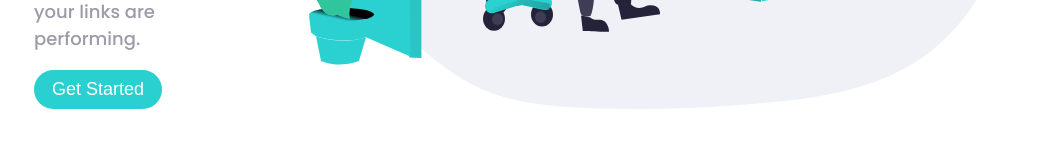
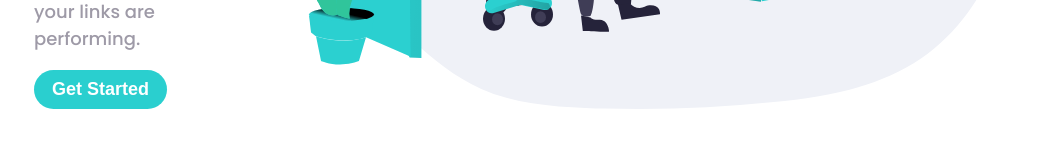
Before and after one commit to kirontoo/url-shortly, a React (Create React App) app: page / in a window 1280 px wide. Shown: the part 555-715 px from the top of the page, without its empty margins (158-1209 px from the left). Built offline with nearby package versions, Linux system fonts and the light colour scheme.

Commit message:
Change font weight and cursor on hover

```diff
--- a/src/components/Button/Button.scss
+++ b/src/components/Button/Button.scss
@@ -6,9 +6,11 @@
   color: #fff;
   font-size: 1em;
   border: none;
+  font-weight: bold;
 
   &:hover {
     background: lighten( $btn-inactive, 20% );
+    cursor: pointer;
   }
 }
 
```
